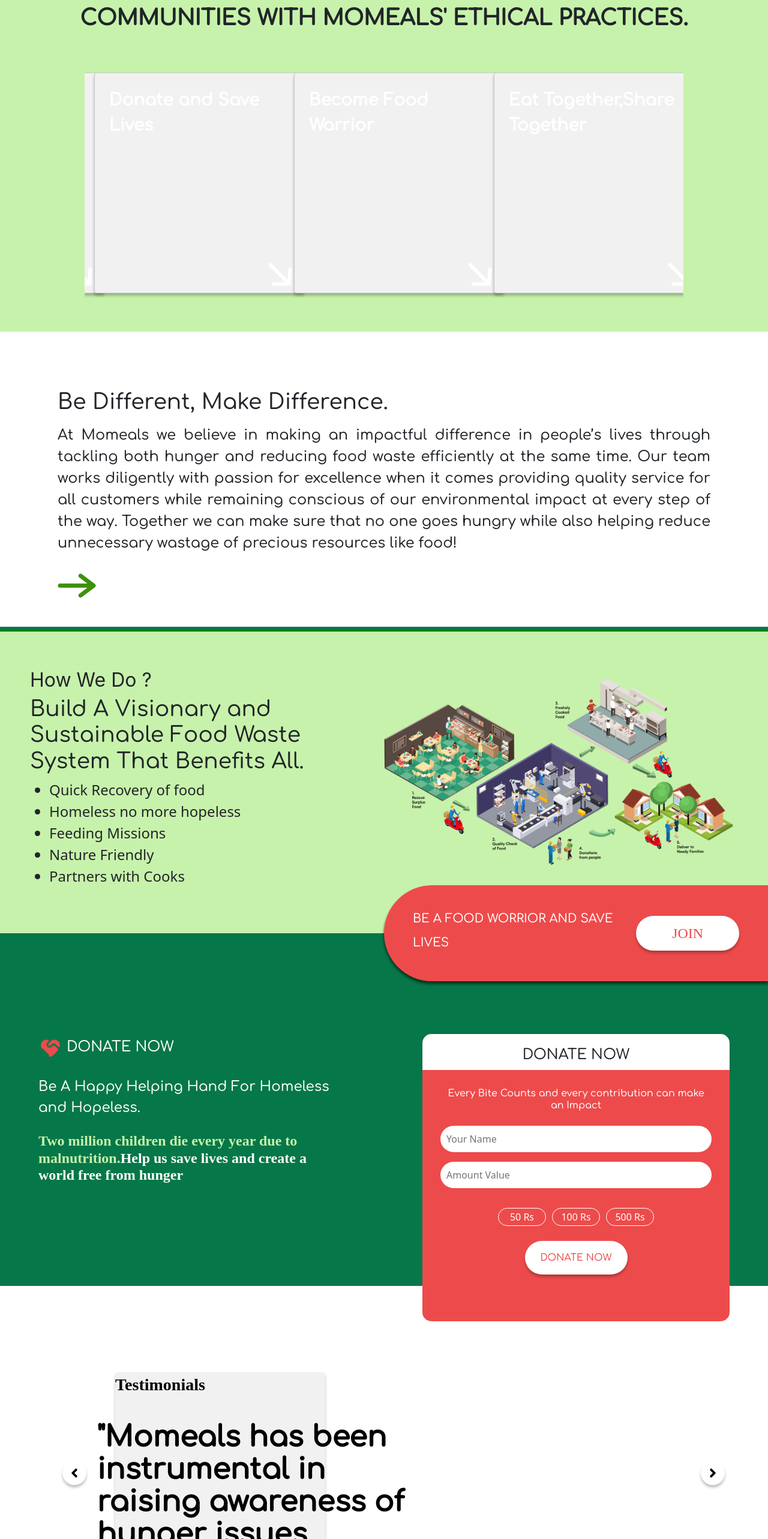
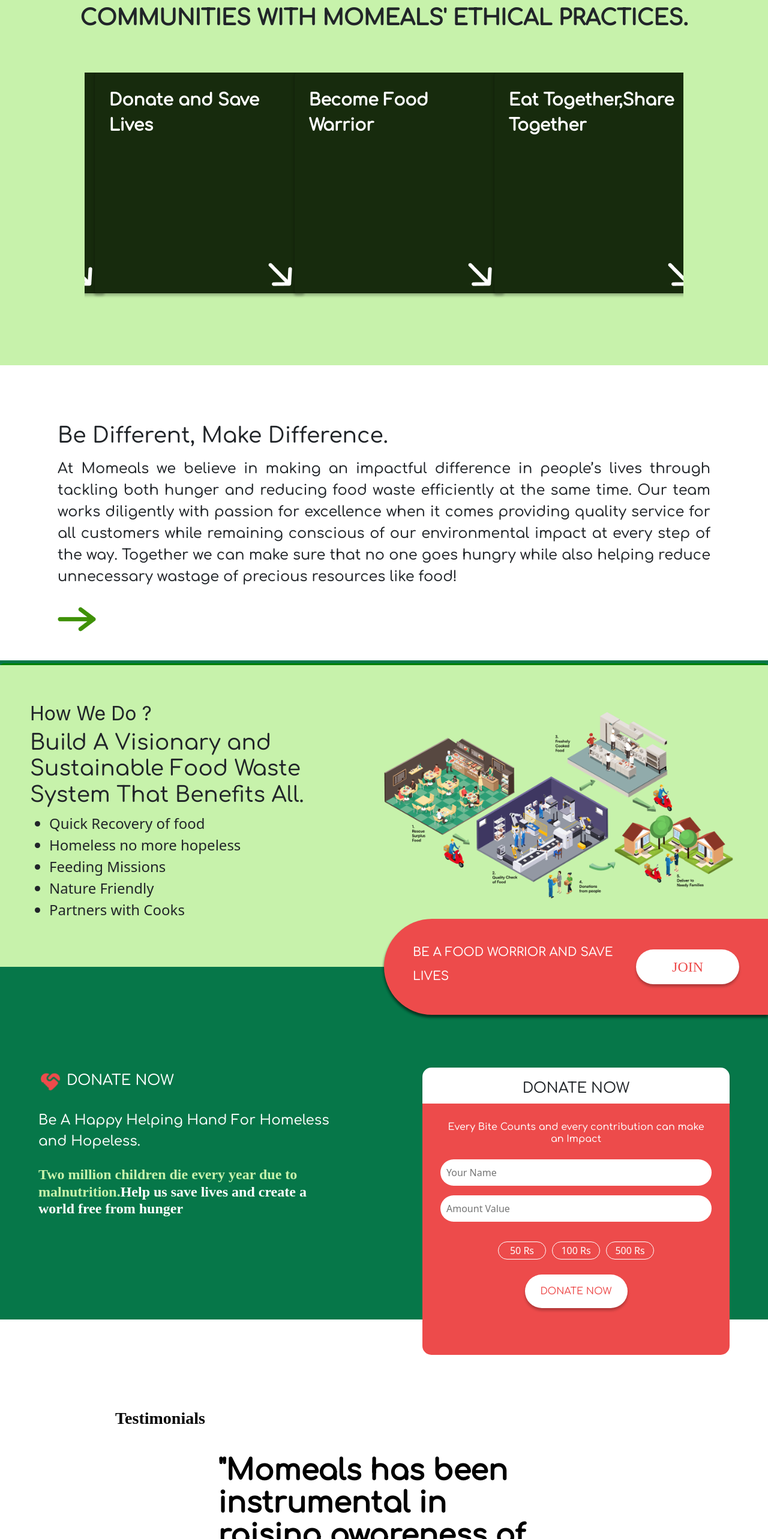
Before and after one commit to Darsh37/Momeals-Homepage, a React (Create React App) app: page / in a window 1280 px wide. Shown: the part 1580-4146 px from the top of the page at 60% size. Built offline with nearby package versions, Linux system fonts and the light colour scheme.

Commit message:
1st-commit

```diff
--- a/src/Components/Homepage/SloganCard3.css
+++ b/src/Components/Homepage/SloganCard3.css
@@ -1,20 +1,26 @@
 @media (max-width: 575.98px) {
-  .card-text2nd p{
+  .slogan3card-text2nd p{
       font-size: 18px;
     }
 }
+.slide-contain .card{
+  background-color: #172B0D !important;
+}
+.slide-contain .card:hover{
+  background:#172B0D  !important;
+}
 @media (max-width: 780.98px) {
-  .card-row .card-text2nd{
+  .slogan3card-row .slogan3card-text2nd{
       width: 250px;
       height: 250px;
     }
 }
-.card-text2nd p{
+.slogan3card-text2nd p{
   font-family: 'Comfortaa';
 }
 /* for large devices */
 @media only screen and (min-width: 992px), screen and (min-width: 768px) {
-  .card-text2nd p{
+  .slogan3card-text2nd p{
 
       font-style: normal;
       font-weight: 600;
@@ -24,37 +30,37 @@
 }
 @media only screen and (min-width: 992px) {
 
-  .card-row .card-text2nd{
+  .slogan3card-row .slogan3card-text2nd{
     width:100%;
 
   }
-  .card-row{
+  .slogan3card-row{
     padding:0px 40px;
   }
 }
 @media only screen and (min-width:1400px) {
-  #card-text2nd{
+  #slogan3card-text2nd{
     width:100% ;
     height:320px;
 
   }
 }
 @media only screen and (min-width: 768px){
-  .card-row .card-text2nd{
+  .slogan3card-row .slogan3card-text2nd{
       width: 300px;
       height: 350px;
     }
 }
 /* slider */
 @media (min-width: 992px) {
-  .slider-button {
+  .slider-butn{
     visibility: hidden !important;
   }
 }
-.slick-prev,.slick-next{
+.slide-contain .slick-prev,.slick-next{
 display: none !important;
 }
-#slider-btns{
+#slid-btns{
 
   border: none !important;
   color: #000000 !important;
@@ -74,19 +80,19 @@
 box-shadow: 0px 4px 4px rgba(0, 0, 0, 0.25) !important;
 display: flex !important;
 }
-.slider-buttons{
+.slide-buts{
   display: flex !important;
 }
 
 
-.slider-button:hover {
+/* .slider-button:hover {
   background: #ECECEC !important;
   box-shadow: none !important;
-}
+} */
 
 
 @media (min-width:1025px){
-  .slider-container {
+  .slide-contain {
     margin: 0 auto;
     max-width: 80%;
     position: relative;
--- a/src/Components/Homepage/SloganCard3.js
+++ b/src/Components/Homepage/SloganCard3.js
@@ -50,13 +50,13 @@
   };
 
   return (
-    <div className="slider-container">
+    <div className="slide-contain">
           <Slider {...settings} ref={sliderRef}>
         {data.map((obj, index) => (
-          <div key={index} className="card-row p-2">
+          <div key={index} className="slogan3card-row p-2">
             <Card
-              className="card-text2nd m-md-1 m-lg-2 p-sm-2"
-              id="card-text2nd"
+              className="slogan3card-text2nd m-md-1 m-lg-2 p-sm-2"
+              id="slogan3card-text2nd"
               style={{ background: "#172B0D", position: "relative"}}
             >
               <p className="m-3" style={{ color: "white" }}>{obj.dta}</p>
@@ -69,11 +69,11 @@
 
         ))}
        </Slider>
-       <div className="slider-buttons p-2 ">
-            <Button className="slider-button"  id="slider-btns" onClick={slidePrev}>
+       <div className="slide-buts p-2 ">
+            <Button className="slider-butn"  id="slid-btns" onClick={slidePrev}>
               <FaAngleLeft />
             </Button>
-            <Button className="slider-button"  id="slider-btns" onClick={slideNext}>
+            <Button className="slider-butn"  id="slid-btns" onClick={slideNext}>
               <FaAngleRight />
             </Button>
           </div>
--- a/src/Components/Homepage/SloganCard4.css
+++ b/src/Components/Homepage/SloganCard4.css
@@ -1,39 +1,63 @@
-.card-row .card-3rd{
-box-shadow: none;
-border: none;
-color: black;
-width: 100%;
+.slogancar4-row .card{
+  box-shadow: none !important;
+  border: none !important;
+  color: black !important;
+  width: 100% !important;
+  background: none !important;
+  height: auto !important;
+  }
+  .slogancar4-row .card:hover{
+    background: none !important;
+  }
+  @media (max-width: 575.98px) {
+      #cardpara1{
+        color: #000;
+font-size: 24px;
+
 
       }
-@media (max-width: 575.98px) {
-    .card-3rd p{
-        font-size: 22px;
+      #cardpara2{
+
+font-size: 18px;
+
+      }
+        #cardpara3{
+          font-size: 16px;
+
+         color: #000;
+
         }
   }
 
 
 
-  /* for large devices */
-@media only screen and (min-width: 992px), screen and (min-width: 768px) {
-
+#cardpara1,#cardpara3{
+  font-family: Poppins;
+  font-weight: 700;
+  color: #000;
+}
+#cardpara2{
+  font-family: 'Comfortaa';
+  font-weight: 700;
+  color: #000;
 }
   @media only screen and (min-width: 992px) {
 
-    .card-row .card-3rd{
+      .slogancard4-row .slogancard4-3rd{
         width:100%;
 
       }
-    .card-row{
+      .slogancard4-row{
         padding:0px 40px;
       }
   }
   @media only screen and (min-width: 768px){
-    .card-row .card-3rd .para1{
+     #cardpara1{
       font-family: 'Poppins';
   font-weight: 700;
   font-size: 28px;
   }
-.card-row .card-3rd .para2{
+  #cardpara2{
       font-family: 'Comfortaa';
       font-weight: 700;
   font-size: 48px;
@@ -53,7 +77,7 @@
       }
     }
 
-.card-row .card-3rd .para3{
+  #cardpara3{
       font-family: 'Poppins';
   font-style: normal;
   font-weight: 700;
@@ -65,14 +89,14 @@
 
   /* slider */
   @media (min-width: 992px) {
-    #slider-btn{
+     .sliding-buttons #slider-btn{
         visibility: visible !important;
       }
     }
     .slick-prev,.slick-next{
     display: none !important;
     }
-  #slider-btn {
+   .sliding-buttons #slider-btn {
 
       border: none !important;
       color: #000000 !important;
@@ -92,16 +116,16 @@
       box-shadow: 0px 4px 4px rgba(0, 0, 0, 0.25) !important;
     display: flex !important;
     }
-  .slider-buttons{
+    .sliding-buttons{
       display: flex !important;
     }
 
 
-  .slider-button:hover {
+    /* .slider-button:hover {
       background: #ECECEC !important;
       box-shadow: none !important;
     }
-
+     */
 
     @media (min-width:1025px){
       .slider-container {
--- a/src/Components/Homepage/SloganCard4.js
+++ b/src/Components/Homepage/SloganCard4.js
@@ -10,7 +10,7 @@
     const data=[
         {
             testminals:"Testimonials",
-            dta:"Momeals has been instrumental in raising awareness of hunger issues within our community!",
+            dta:"Momeals has been instrumental in raising awareness of hunger issues within our community! ",
             name:"Karan K."
         },
         {
@@ -65,16 +65,16 @@
     <div className="slider-container mt-lg-5 mt-md-5 pt-md-5 pt-lg-5 p-3 ">
           <Slider {...settings} ref={sliderRef}>
           {data.map((obj, index) => (
-  <div key={index} className="card-row p-md-5">
-    <Card className="card-3rd " id="card-3rd">
+  <div key={index} className="slogancar4-row p-md-5">
+    <Card className="slogancard4-3rd " id="slogancar4-3rd">
       <div>
-        <p className='para1'>{obj.testminals}</p><br/>
+        <p className='cardpara1' id="cardpara1">{obj.testminals}</p><br/>
       </div>
       <div className="middle-text-container">
-        <p className="para2">"{obj.dta}'</p>
+        <p className="cardpara2" id="cardpara2">"{obj.dta}'</p>
       </div>
       <div  className='mt-5'>
-        <p className='para3 mt-5 'style={{ position: "absolute", bottom: 0, right: 0 ,marginTop:"5px"}}>{obj.name}</p>
+        <p className='cardpara3 mt-5 ' id="cardpara3" style={{ position: "absolute", bottom: 0, right: 0 ,marginTop:"5px"}}>{obj.name}</p>
       </div>
 
     </Card>
@@ -82,7 +82,7 @@
 ))}
 
        </Slider>
-       <div className="slider-buttons mb-3">
+       <div className="sliding-buttons mb-3">
             <Button className="slider-button" id="slider-btn" onClick={slidePrev}>
               <FaAngleLeft />
             </Button>
```
Lines whose indentation alone changed are shown as unchanged.
